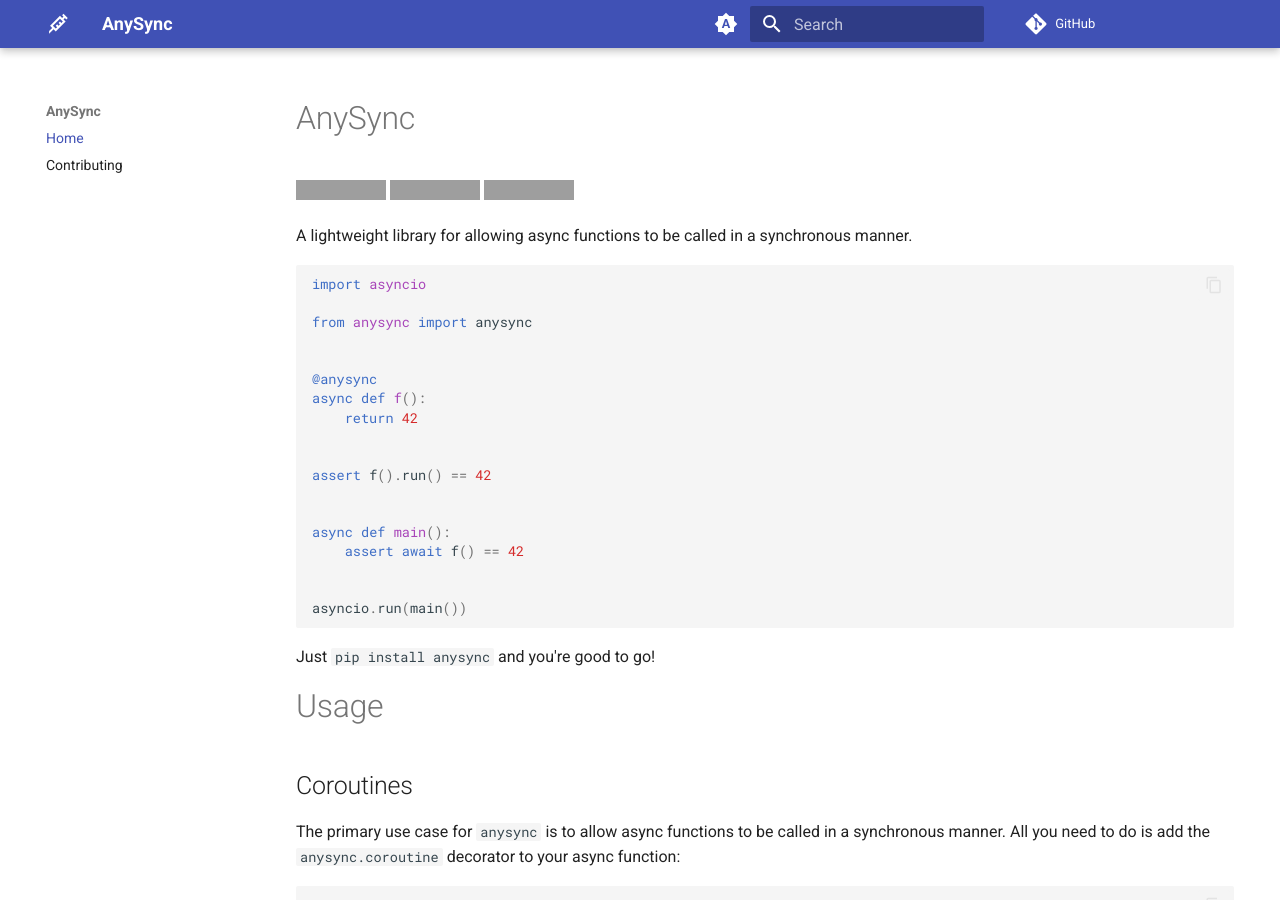
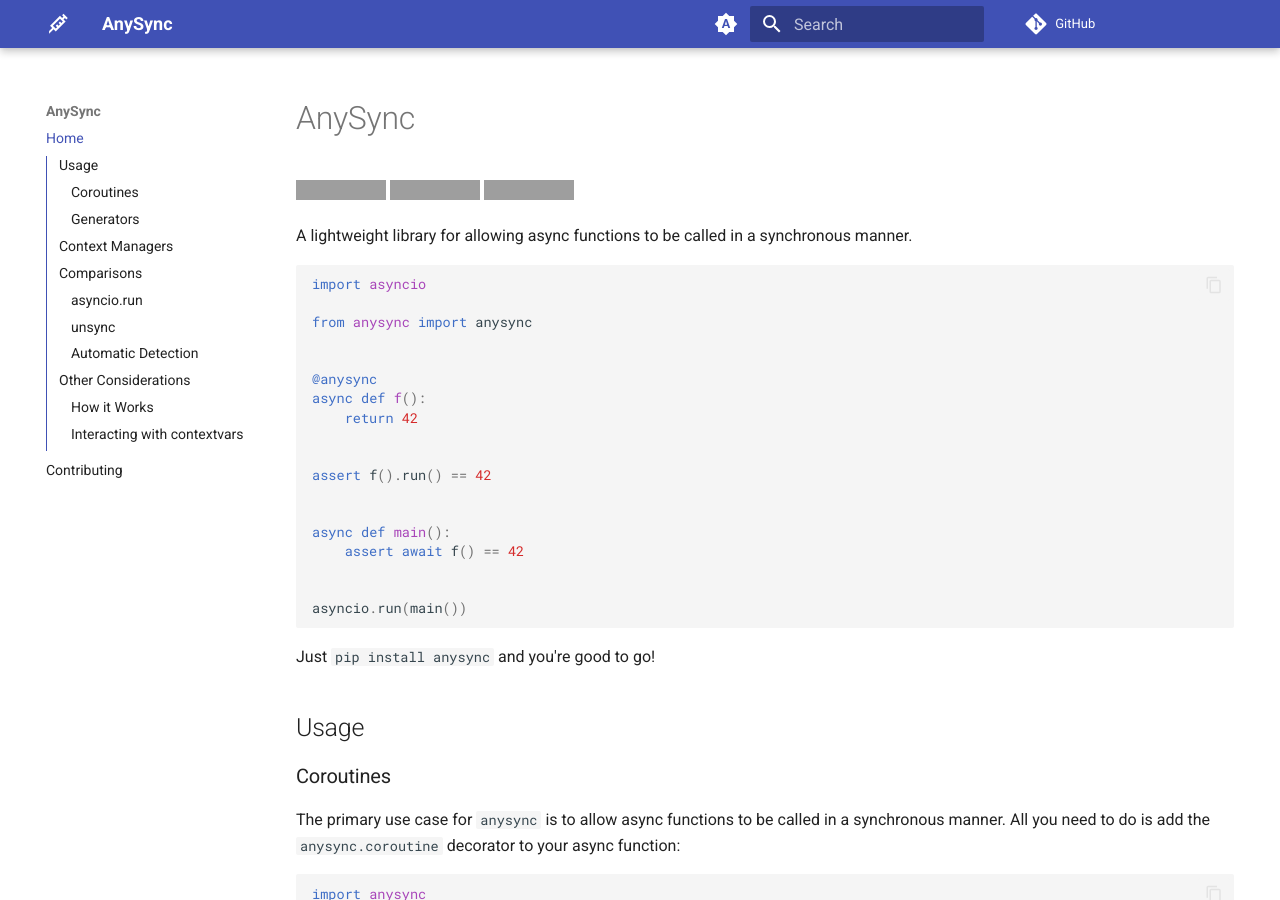
Before and after one commit to rmorshea/anysync, an MkDocs documentation site: the page built from docs/src/index.md, in a window 1280 px wide and 900 px high. Built offline with MkDocs 1.6.1 and Material for MkDocs 9.7.7, drawn with Linux system fonts in a browser that asks for light colours; comment, search, counter and statistics services are not loaded; grey boxes are pictures that could not be loaded.

Commit message:
fix section headers (#17)

````diff
--- a/docs/src/index.md
+++ b/docs/src/index.md
@@ -29,9 +29,9 @@
 
 Just `pip install anysync` and you're good to go!
 
-# Usage
+## Usage
 
-## Coroutines
+### Coroutines
 
 The primary use case for `anysync` is to allow async functions to be called in a
 synchronous manner. All you need to do is add the `anysync.coroutine` decorator to your
@@ -49,7 +49,7 @@
 assert f().run() == 42
 ```
 
-## Generators
+### Generators
 
 You can also use `anysync` with async generators:
 
@@ -105,9 +105,9 @@
     assert x == 42
 ```
 
-# Comparisons
+## Comparisons
 
-## `asyncio.run`
+### `asyncio.run`
 
 Unlike `asyncio.run`, an `AnySync` object can be `run()` even if an event loop is
 already running.
@@ -149,14 +149,14 @@
 asyncio.run(test_async())
 ```
 
-## `unsync`
+### `unsync`
 
 AnySync is similar to [`unsync`](https://pypi.org/project/unsync/) in that it allows
 async functions to be called synchronously when needed. The main differences are that
 AnySync works with type checkers and other async libraries like `trio` via `anyio` as
 well as async generators and context managers.
 
-## Automatic Detection
+### Automatic Detection
 
 The other approach to dealing with the challenges of mixing synchronous and asynchronous
 code is to automatically infer whether a function should be run synchronously based on
@@ -208,9 +208,9 @@
 Because `work()` is now being called from an async context, `request()` automatically
 returns a coroutine object which causes `work()` to fail.
 
-# Other Considerations
+## Other Considerations
 
-## How it Works
+### How it Works
 
 AnySync works by detecting the presence of a running event loop. If one already exists,
 then AnySync uses a separate thread to run the coroutine. Where possible AnySync tries
@@ -285,7 +285,7 @@
 assert len(threads - {main_thread}) == 3
 ```
 
-## Interacting with `contextvars`
+### Interacting with `contextvars`
 
 AnySync wrapped coroutines or context managers will not propagate changes to
 [`contextvars`](https://docs.python.org/3/library/contextvars.html) from async to
````
